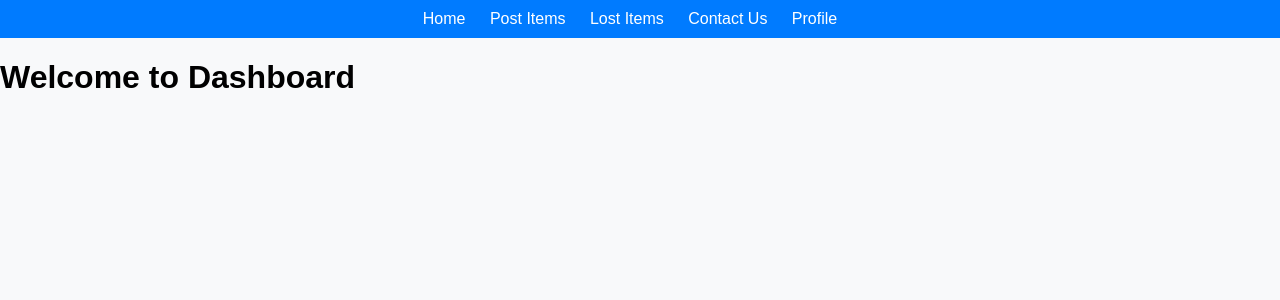
After one commit to Jyra-Villanueva/websys_FoundItNow, a PHP site: page /components/navigator.php in a window 1280 px wide. The commit adds this page. Shown: the top 300 px of the page. Run offline with PHP 8.4, Linux system fonts and the light colour scheme.

Commit message:
addednew jy

```diff
--- /dev/null
+++ b/components/navigator.php
@@ -0,0 +1,25 @@
+<!DOCTYPE html>
+<html lang="en">
+<head>
+   <meta charset="UTF-8">
+   <meta http-equiv="X-UA-Compatible" content="IE=edge">
+   <meta name="viewport" content="width=device-width, initial-scale=1.0">
+   <title>Dashboard</title>
+   <link rel="stylesheet" href="../css/cssnavigator.css">
+</head>
+<body>
+
+   <nav>
+       <ul>
+           <li><a href="#">Home</a></li>
+           <li><a href="#">Post Items</a></li>
+           <li><a href="#">Lost Items</a></li>
+           <li><a href="#">Contact Us</a></li>
+           <li><a href="#">Profile</a></li>
+       </ul>
+   </nav>
+
+   <h1>Welcome to Dashboard</h1>
+
+</body>
+</html>
--- /dev/null
+++ b/css/cssnavigator.css
@@ -0,0 +1,43 @@
+/* cssdashboard.css */
+
+body {
+    font-family: Arial, sans-serif;
+    background-color: #f8f9fa;
+    margin: 0;
+    padding: 0;
+}
+
+.logo {
+    text-align: center;
+    margin-top: 20px;
+}
+
+.logo img {
+    width: 100px; /* Adjust the width as needed */
+}
+
+nav {
+    background-color: #007bff;
+    padding: 10px 0;
+}
+
+ul {
+    list-style-type: none;
+    margin: 0;
+    padding: 0;
+    text-align: center;
+}
+
+li {
+    display: inline;
+    margin-right: 20px;
+}
+
+a {
+    color: #fff;
+    text-decoration: none;
+}
+
+a:hover {
+    text-decoration: underline;
+}
--- a/login/register.php
+++ b/login/register.php
@@ -24,7 +24,7 @@ if(isset($_POST['submit'])){
       if($pass != $cpass){
          $error[] = 'Passwords do not match!';
       } else {
-         $insert = "INSERT INTO user (studentid, name, email, password, campusName) VALUES ('$studentid', '$name', '$email', '$pass', '$school')";
+         $insert = "INSERT INTO user (studentid, name, email, password, campusID) VALUES ('$studentid', '$name', '$email', '$pass', '$school')";
          mysqli_query($conn, $insert);
          $_SESSION['user_name'] = $name;
          $_SESSION['campusID'] = $school; // Store selected school in session
```
Also changed, not shown: css/cssdashboard.css (added, +71 -0 lines), pages/dashboard.php (+77 -19 lines).
